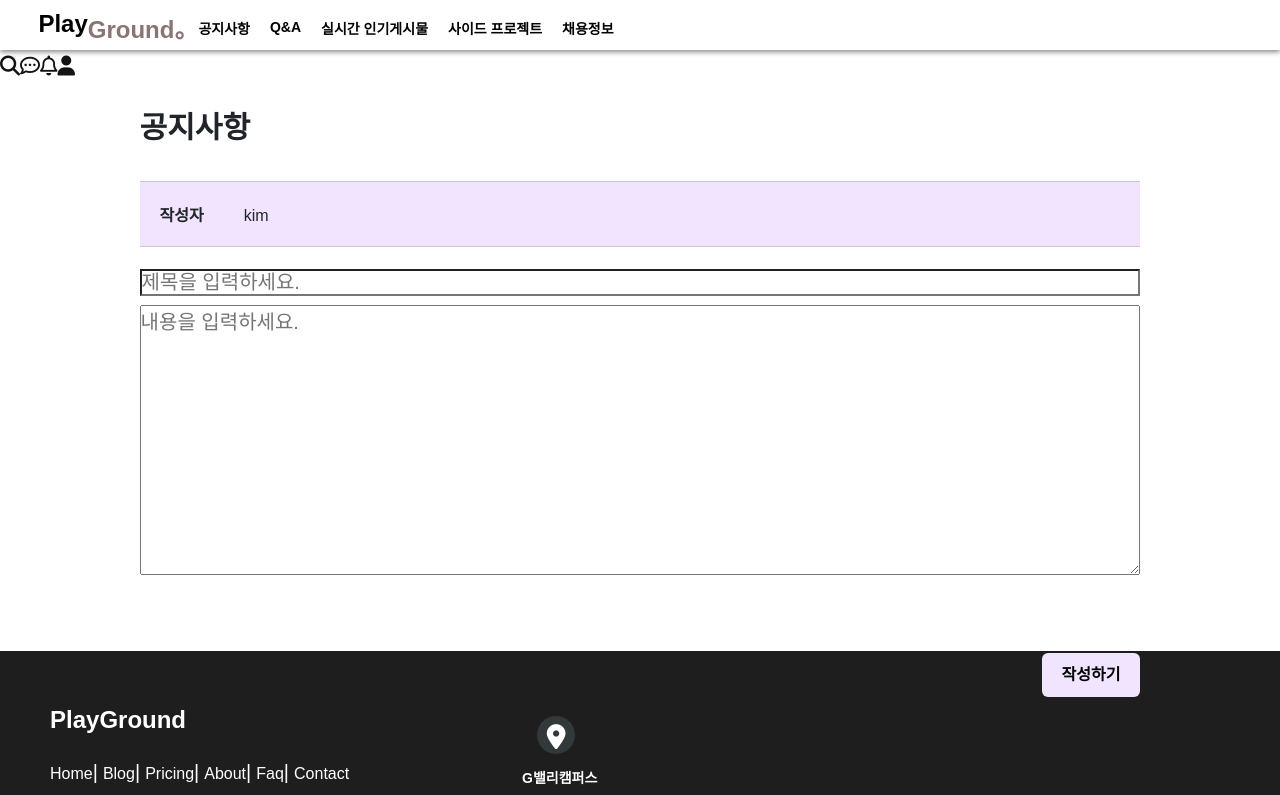
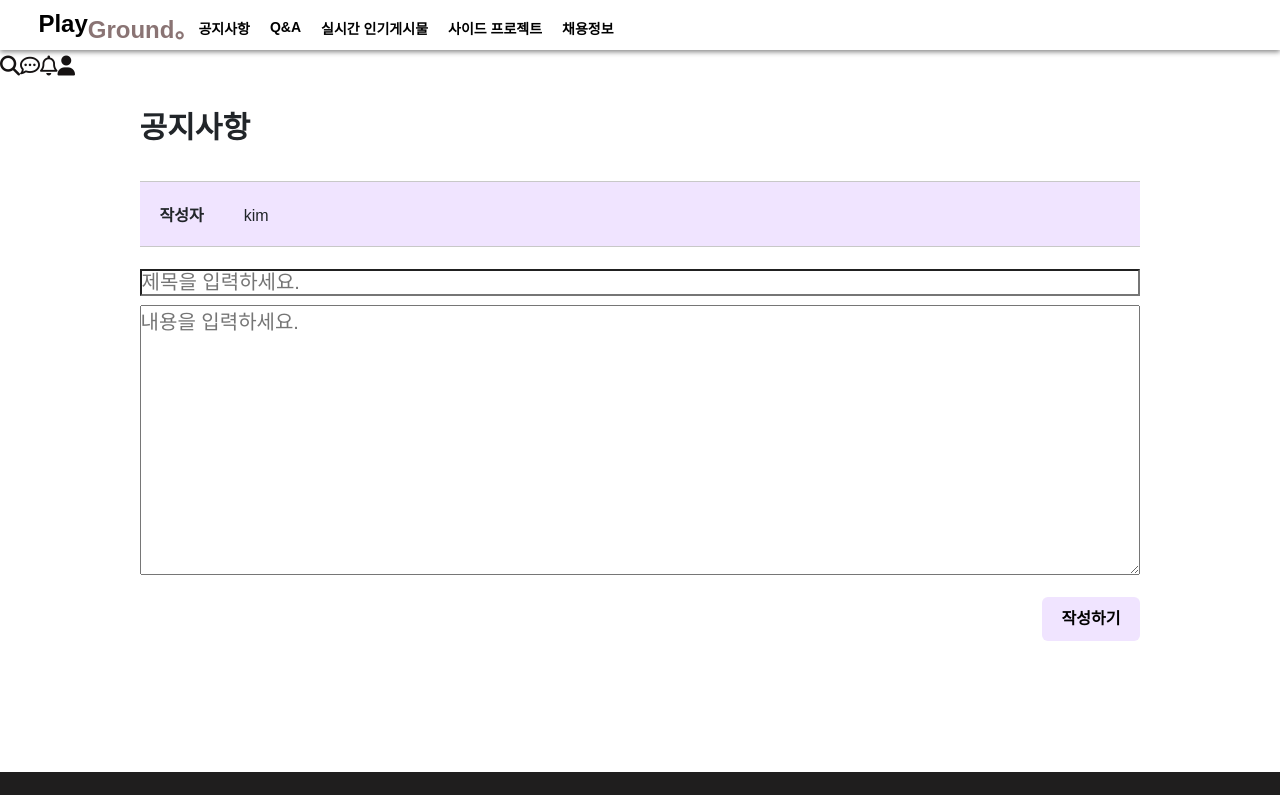
Before and after one commit to jaynamm/playground-react, a React (Create React App) app: page /notice/write in a window 1280 px wide. Shown: the top 795 px of the page. Built offline with nearby package versions, Linux system fonts and the light colour scheme.

Commit message:
Refactor: 공지사항 리펙토링

```diff
--- a/src/components/Notice/NoticeWrite.js
+++ b/src/components/Notice/NoticeWrite.js
@@ -76,12 +76,13 @@ export default function NoticeWrite() {
                     onChange={(e) => setContent(e.target.value)}
                     />
                 </tr>
+                <button
+                type="submit" className="btn btn-primary-write"
+                onClick={() => noticeWriteHandler()}
+                >작성하기
+            </button>
             </table>
-            <button
-            type="submit" className="btn btn-primary-write"
-            onClick={() => noticeWriteHandler()}
-            >작성하기
-            </button>
+
         </div>
         <Footer />
         </div>
```
